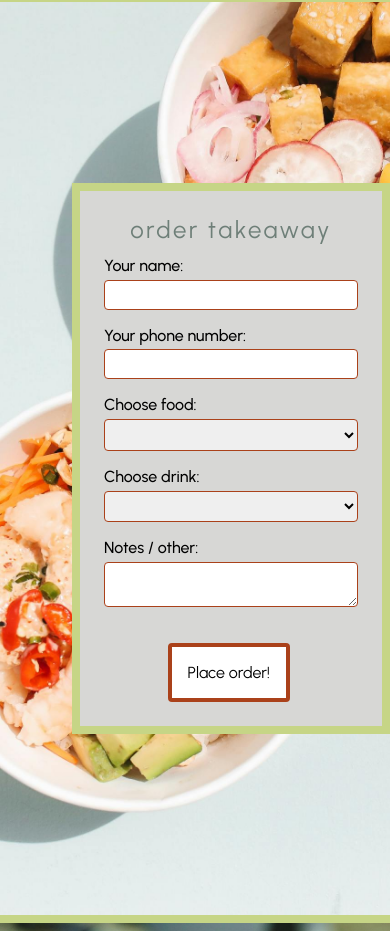
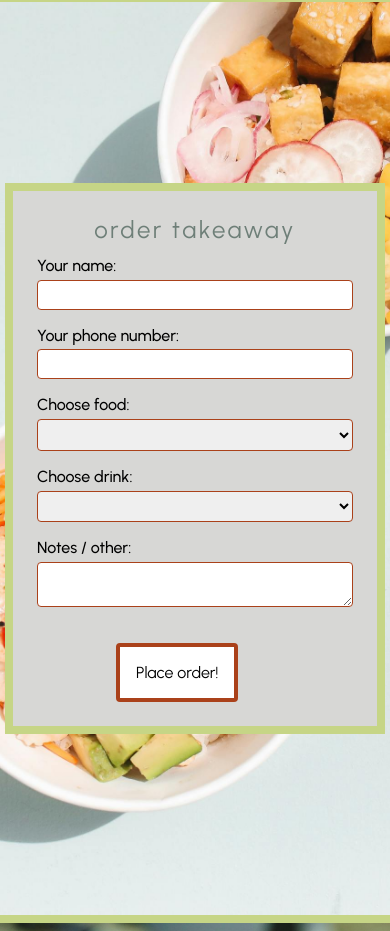
Before and after one commit to Rosalij/pokerose, a website built with Vite: page index.html in a window 390 px wide. Shown: the part 1566-2497 px from the top of the page. Built offline with nearby package versions, Linux system fonts and the light colour scheme; no server answers.

Commit message:
corrected styling

```diff
--- a/src/style.scss
+++ b/src/style.scss
@@ -592,7 +592,7 @@ button:hover {
   #publicmenu {
     width: 76%;
     margin: auto;
-    margin-left: 5em;
+
 
     h2 {
       margin: 0;
@@ -624,9 +624,7 @@ button:hover {
     }
   }
 
-  #orderForm {
-   margin-left: 4.5em;
-  }
+
 
   footer {
     width: 100%;
```
